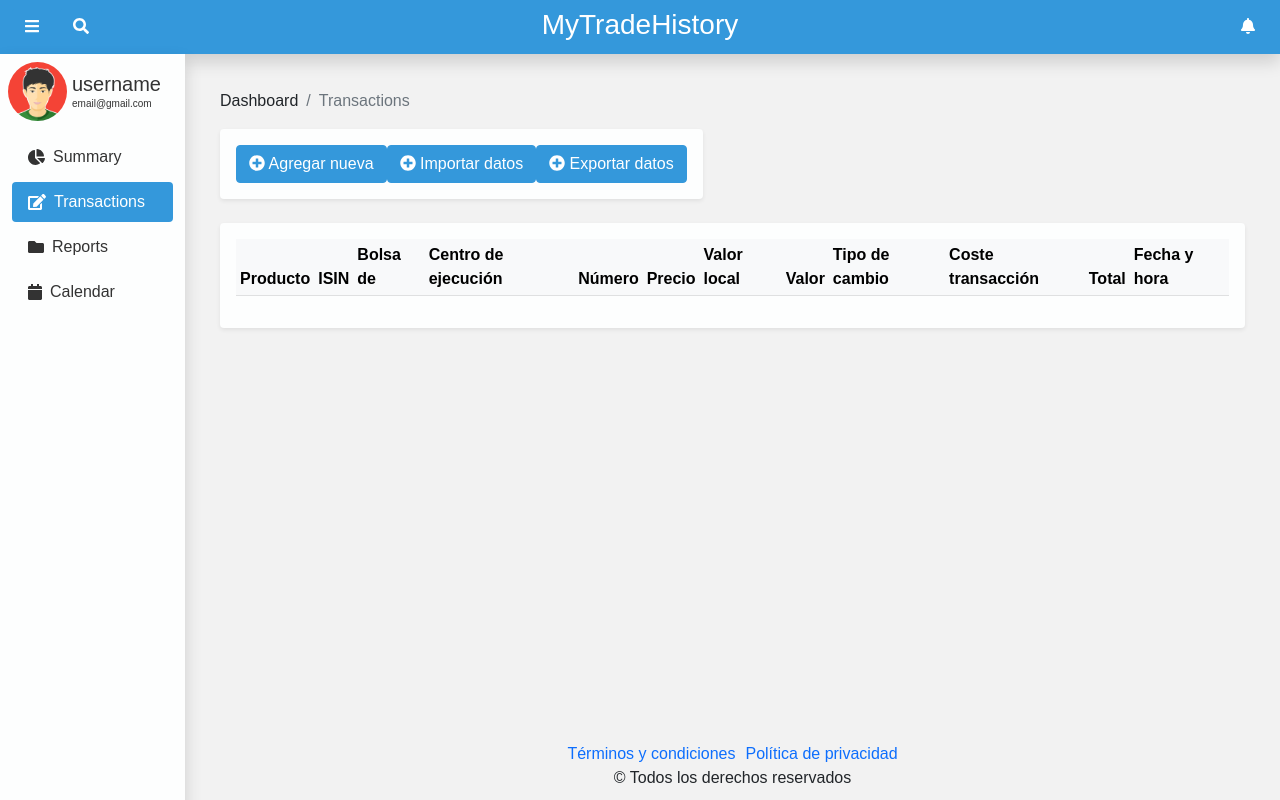
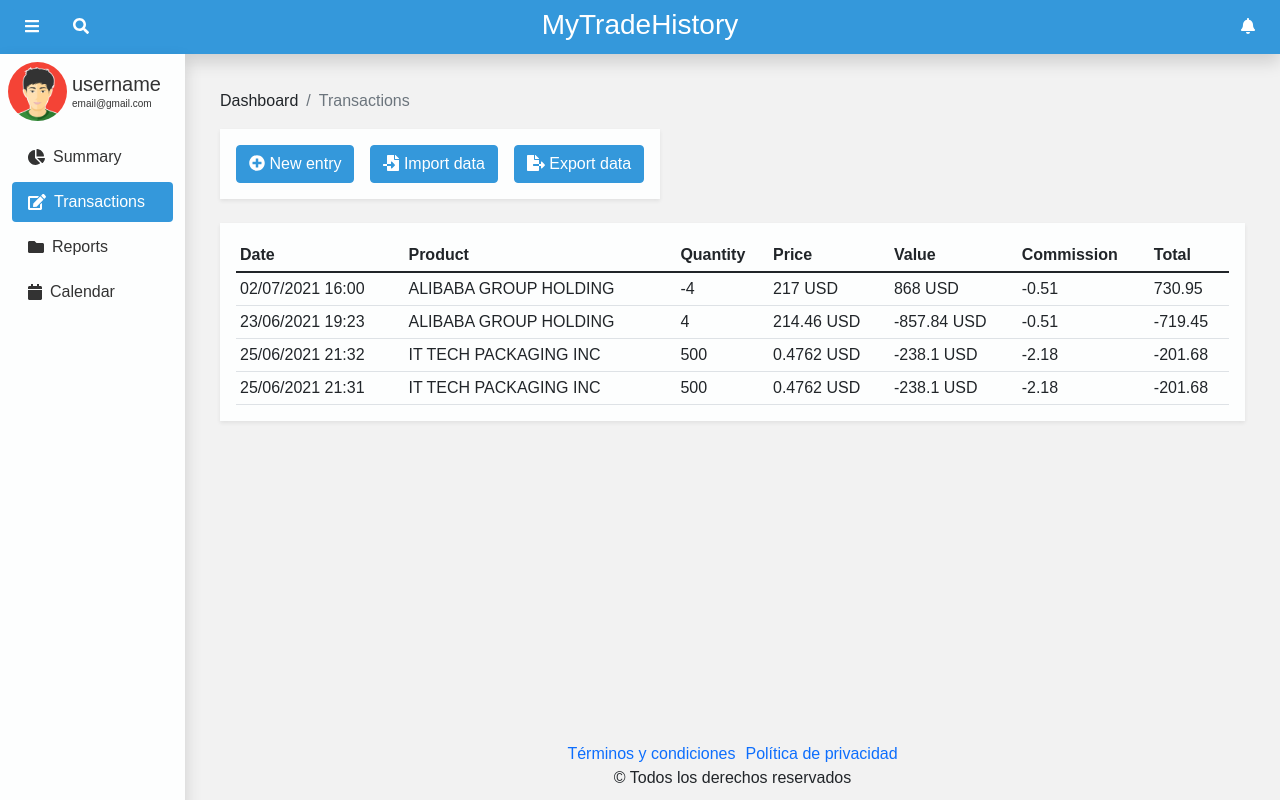
Before and after one commit to Tibelian/MyTradingHistory, a React (Create React App) app: page /transactions in a window 1280 px wide. Built offline with nearby package versions, Linux system fonts and the light colour scheme.

Commit message:
transactions page update

```diff
--- a/src/App/Pages/Transactions/TransactionsPage.js
+++ b/src/App/Pages/Transactions/TransactionsPage.js
@@ -1,108 +1,131 @@
-import { faPlusCircle } from '@fortawesome/free-solid-svg-icons';
+import { faFileExport, faFileImport, faPlusCircle } from '@fortawesome/free-solid-svg-icons';
 import { FontAwesomeIcon } from '@fortawesome/react-fontawesome';
 import React from 'react';
+import ExportModal from './_ExportModal';
+import ImportModal from './_ImportModal';
+import NewEntryModal from './_NewEntryModal';
 
 class TransactionsPage extends React.Component {
 
     constructor(props) {
         super(props);
-        this.state = { items: [], text: '' };
+        this.state = {
+            showImportCSV: false,
+            showExportCSV: false,
+            showNewEntry: false,
+            transactions: [
+                {
+                    date: '02/07/2021 16:00',
+                    product: 'ALIBABA GROUP HOLDING',
+                    quantity: -4,
+                    price: '217 USD',
+                    value: '868 USD',
+                    commission: -0.51,
+                    total: 730.95
+                },
+                {
+                    date: '23/06/2021 19:23',
+                    product: 'ALIBABA GROUP HOLDING',
+                    quantity: 4,
+                    price: '214.46 USD',
+                    value: '-857.84 USD',
+                    commission: -0.51,
+                    total: -719.45
+                },
+                {
+                    date: '25/06/2021 21:32',
+                    product: 'IT TECH PACKAGING INC',
+                    quantity: 500,
+                    price: '0.4762 USD',
+                    value: '-238.1 USD',
+                    commission: -2.18,
+                    total: -201.68
+                },
+                {
+                    date: '25/06/2021 21:31',
+                    product: 'IT TECH PACKAGING INC',
+                    quantity: 500,
+                    price: '0.4762 USD',
+                    value: '-238.1 USD',
+                    commission: -2.18,
+                    total: -201.68
+                }
+            ]
+        };
     }
 
     componentDidMount() {
         this.props.handleCurrentPage('Transactions');
     }
 
+    setShowImportCSV = (value) => {
+        this.setState({showImportCSV: value});
+    }
+
+    setShowNewEntry = (value) => {
+        this.setState({showNewEntry: value});
+    }
+
+    setShowExportCSV = (value) => {
+        this.setState({showExportCSV: value});
+    }
+
     render() {
+
         return (
             <div>
                 <section className="row mb-4">
                     <div className="col-12 d-flex">
-                        <div className="bg-background shadow-sm p-3 rounded">
-                            <a href="{{ url('dashboard_transaction_add') }}" className="btn btn-primary">
-                                <FontAwesomeIcon icon={faPlusCircle}/> Agregar nueva
-                            </a>
-                            <button type="button" className="btn btn-primary" data-bs-toggle="modal" data-bs-target="#modalImportCsv">
-                                <FontAwesomeIcon icon={faPlusCircle}/> Importar datos
+                        <div className="bg-background shadow-sm p-3">
+                            <button className="btn btn-primary" onClick={()=>{this.setShowNewEntry(true)}}>
+                                <FontAwesomeIcon icon={faPlusCircle}/> New entry
                             </button>
-                            <a href="{{ url('dashboard_transaction_export_csv') }}" className="btn btn-primary">
-                                <FontAwesomeIcon icon={faPlusCircle}/> Exportar datos
-                            </a>
+                            <button className="btn btn-primary mx-3" onClick={()=>{this.setShowImportCSV(true)}}>
+                                <FontAwesomeIcon icon={faFileImport}/> Import data
+                            </button>
+                            <button className="btn btn-primary" onClick={()=>{this.setShowExportCSV(true)}}>
+                                <FontAwesomeIcon icon={faFileExport}/> Export data
+                            </button>
                         </div>
                     </div>
                 </section>
                 <section className="row mb-4">
                     <div className="col-12">
-                        <div className="bg-background shadow-sm p-3 rounded">
+                        <div className="bg-background shadow-sm p-3">
                             <div className="table-responsive">
-                                <table className="datatable table table-sm table-hover table-stripped">
-                                    <thead className="table-light">
+                                <table className="table table-sm table-hover table-stripped mb-0">
+                                    <thead>
                                         <tr>
-                                            <th>Producto</th>
-                                            <th>ISIN</th>
-                                            <th>Bolsa de</th>
-                                            <th>Centro de ejecución</th>
-                                            <th>Número</th>
-                                            <th>Precio</th>
-                                            <th>Valor local</th>
-                                            <th>Valor</th>
-                                            <th>Tipo de cambio</th>
-                                            <th>Coste transacción</th>
+                                            <th>Date</th>
+                                            <th>Product</th>
+                                            <th>Quantity</th>
+                                            <th>Price</th>
+                                            <th>Value</th>
+                                            <th>Commission</th>
                                             <th>Total</th>
-                                            <th>Fecha y hora</th>
                                         </tr>
                                     </thead>
                                     <tbody>
-                                        {/*
-                                        {% for transaction in transactions %}
-
-                                            <tr>
-                                                <td>{{ transaction.product }}</td>
-                                                <td>{{ transaction.isin }}</td>
-                                                <td>{{ transaction.bolsa }}</td>
-                                                <td>{{ transaction.executionCenter }}</td>
-                                                <td>{{ transaction.number }}</td>
-                                                <td>{{ transaction.price ~ ' ' ~ transaction.priceCurrency }}</td>
-                                                <td>{{ transaction.value ~ ' ' ~ transaction.valueCurrency }}</td>
-                                                <td>{{ transaction.localValue ~ ' ' ~ transaction.localValueCurrency }}</td>
-                                                <td>{{ transaction.changeType }}</td>
-                                                <td>{{ transaction.cost }}</td>
-                                                {% if transaction.total > 0 %}
-                                                    <td><span className="badge rounded-pill bg-success">{{ transaction.total }}</span></td>
-                                                {% else %}
-                                                    <td><span className="badge rounded-pill bg-danger">{{ transaction.total }}</span></td>
-                                                {% endif %}
-                                                <td>{{ transaction.date|date('d/m/Y H:i') }}</td>
+                                        {this.state.transactions.map((tx, index) => (
+                                            <tr key={index}>
+                                                <td>{tx.date}</td>
+                                                <td>{tx.product}</td>
+                                                <td>{tx.quantity}</td>
+                                                <td>{tx.price}</td>
+                                                <td>{tx.value}</td>
+                                                <td>{tx.commission}</td>
+                                                <td>{tx.total}</td>
                                             </tr>
-
-                                        {% endfor %}
-                                        */}
+                                        ))}
                                     </tbody>
                                 </table>
                             </div>
                         </div>
                     </div>
                 </section>
-                <div className="modal fade" id="modalImportCsv" tabindex="-1" aria-labelledby="modalImportCsvLabel" aria-hidden="true">
-                    <div className="modal-dialog">
-                        <div className="modal-content">
-                            <div className="modal-header">
-                                <h5 className="modal-title" id="modalImportCsvLabel">Importar archivo CSV</h5>
-                                <button type="button" className="btn-close" data-bs-dismiss="modal" aria-label="Close"></button>
-                            </div>
-                            <div className="modal-body">
-                                <div className="mb-3">
-                                    <label>Archivo CSV</label>
-                                    <input className="form-control form-control-lg" />
-                                </div>
-                                <div className="d-flex flex-wrap justify-content-between">
-                                    <button type="submit" className="btn btn-primary">Subir archivo e importar datos</button>
-                                    <button type="button" className="btn btn-secondary" data-bs-dismiss="modal">Close</button>
-                                </div>
-                            </div>
-                        </div>
-                    </div>
-                </div>
+                <ImportModal show={this.state.showImportCSV} setShow={this.setShowImportCSV} />
+                <NewEntryModal show={this.state.showNewEntry} setShow={this.setShowNewEntry} />
+                <ExportModal show={this.state.showExportCSV} setShow={this.setShowExportCSV} />
             </div>
         );
     }
--- /dev/null
+++ b/src/App/Pages/Transactions/_ExportModal.js
@@ -0,0 +1,37 @@
+import React from 'react';
+import { Modal } from 'react-bootstrap';
+
+export default class ExportModal extends React.Component {
+
+    render() {
+        return (
+            <Modal size="lg" show={this.props.show} onHide={()=>{this.props.setShow(false)}}>
+                <Modal.Header closeButton>
+                    <Modal.Title>Export data to CSV file</Modal.Title>
+                </Modal.Header>
+                <Modal.Body>
+                    <h5>Select date period</h5>
+                    <div className="row">
+                        <div className="col-6">
+                            <label htmlFor="csv_file">From date</label>
+                            <input className="form-control" type="date" />
+                        </div>
+                        <div className="col-6">
+                            <label htmlFor="csv_file">To date</label>
+                            <input className="form-control" type="date" />
+                        </div>
+                    </div>
+                </Modal.Body>
+                <Modal.Footer className="d-flex flex-wrap justify-content-between">
+                    <button className="btn btn-secondary" onClick={()=>{this.props.setShow(false)}}>
+                        Close
+                    </button>
+                    <button className="btn btn-primary">
+                        Confirm exportation
+                    </button>
+                </Modal.Footer>
+            </Modal>
+        );
+    }
+
+}
--- /dev/null
+++ b/src/App/Pages/Transactions/_ImportModal.js
@@ -0,0 +1,28 @@
+import React from 'react';
+import { Modal } from 'react-bootstrap';
+
+export default class ImportModal extends React.Component {
+
+    render() {
+        return (
+            <Modal size="lg" show={this.props.show} onHide={()=>{this.props.setShow(false)}}>
+                <Modal.Header closeButton>
+                    <Modal.Title>Import CSV file</Modal.Title>
+                </Modal.Header>
+                <Modal.Body>
+                    <label htmlFor="csv_file">Archivo CSV</label>
+                    <input className="form-control form-control-lg" id="csv_file" type="file" />
+                </Modal.Body>
+                <Modal.Footer className="d-flex flex-wrap justify-content-between">
+                    <button className="btn btn-secondary" onClick={()=>{this.props.setShow(false)}}>
+                        Close
+                    </button>
+                    <button className="btn btn-primary">
+                        Upload and import data
+                    </button>
+                </Modal.Footer>
+            </Modal>
+        );
+    }
+
+}
--- /dev/null
+++ b/src/App/Pages/Transactions/_NewEntryModal.js
@@ -0,0 +1,56 @@
+import React from 'react';
+import { Modal } from 'react-bootstrap';
+
+export default class NewEntryModal extends React.Component {
+
+    render() {
+        return (
+            <Modal size="lg" show={this.props.show} onHide={()=>{this.props.setShow(false)}}>
+                <Modal.Header closeButton>
+                    <Modal.Title>Insert new entry</Modal.Title>
+                </Modal.Header>
+                <Modal.Body>
+                    <div class="row mb-3">
+                        <div class="col-12 col-md-6">
+                            <label htmlFor="entry_date">Date</label>
+                            <input type="date" id="entry_date" className="form-control" />
+                        </div>
+                        <div class="col-12 col-md-6">
+                            <label htmlFor="entry_product">Product name</label>
+                            <input type="text" id="entry_product" className="form-control" />
+                        </div>
+                    </div>
+                    <div class="row mb-3">
+                        <div class="col-12 col-md-6">
+                            <label htmlFor="entry_qty">Quantity</label>
+                            <input type="number" id="entry_qty" className="form-control" />
+                        </div>
+                        <div class="col-12 col-md-6">
+                            <label htmlFor="entry_price">Price</label>
+                            <input type="number" id="entry_price" className="form-control" />
+                        </div>
+                    </div>
+                    <div class="row mb-3">
+                        <div class="col-12 col-md-6">
+                            <label htmlFor="entry_value">Value</label>
+                            <input type="number" id="entry_value" className="form-control" />
+                        </div>
+                        <div class="col-12 col-md-6">
+                            <label htmlFor="entry_commission">Commission</label>
+                            <input type="number" id="entry_commission" className="form-control" />
+                        </div>
+                    </div>
+                </Modal.Body>
+                <Modal.Footer className="d-flex flex-wrap justify-content-between">
+                    <button className="btn btn-secondary" onClick={()=>{this.props.setShow(false)}}>
+                        Close
+                    </button>
+                    <button className="btn btn-primary">
+                        Add transaction
+                    </button>
+                </Modal.Footer>
+            </Modal>
+        );
+    }
+
+}
```
